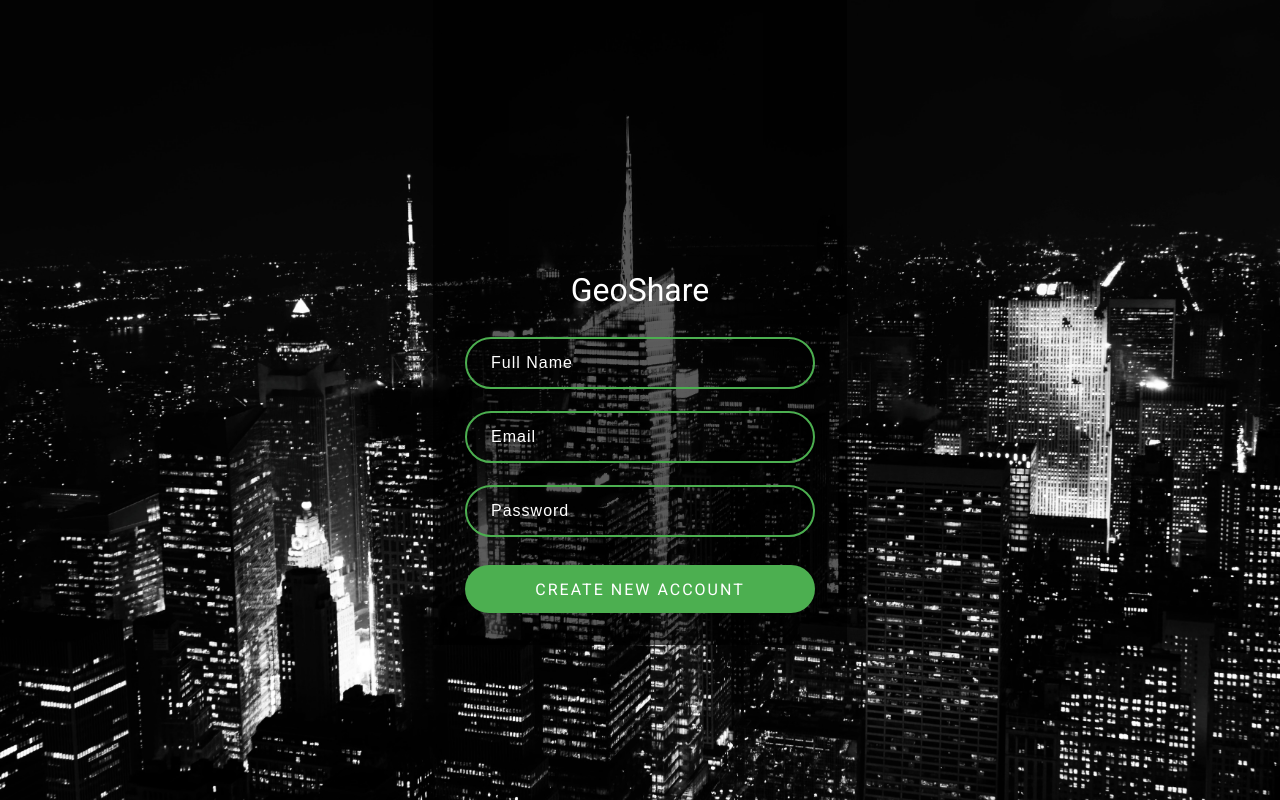
After one commit to STUDIO-apps/GeoShare, a PHP site: page /auth/action.html?mode=signup in a window 1280 px wide. The commit adds this page. Run offline with PHP 8.4, Linux system fonts and the light colour scheme; some libraries are stand-ins or nearby versions.

Commit message:
Added signup and reset password forms

```diff
--- /dev/null
+++ b/auth/action.html
@@ -0,0 +1,149 @@
+<!DOCTYPE html>
+<html>
+<head>
+  <meta charset="utf-8">
+  <title>Login - GeoShare</title>
+
+  <link rel="stylesheet" type="text/css" href="../theme.css" />
+  <link rel="stylesheet" type="text/css" href="login.css" />
+
+  <link href="https://fonts.googleapis.com/css?family=Roboto" rel="stylesheet" />
+
+  <script src="https://apis.google.com/js/platform.js" async defer></script>
+  <script src="https://ajax.googleapis.com/ajax/libs/angularjs/1.4.8/angular.min.js"></script>
+
+  <script type="text/javascript" src="action.js"></script>
+
+  <link rel="icon" type="image/x-icon" href="../img/favicon.ico" />
+</head>
+
+<script src="https://www.gstatic.com/firebasejs/4.5.0/firebase.js"></script>
+<script src="https://www.gstatic.com/firebasejs/4.5.0/firebase-app.js"></script>
+<script src="https://www.gstatic.com/firebasejs/4.5.0/firebase-auth.js"></script>
+
+<script>
+  // Initialize Firebase
+  var config = {
+    apiKey: "AIzaSyA5_zLFEivVC-ETuNAe-1rRfc0Jj6z01Dk",
+    authDomain: "modular-decoder-118720.firebaseapp.com",
+    databaseURL: "https://modular-decoder-118720.firebaseio.com",
+    projectId: "modular-decoder-118720",
+    storageBucket: "modular-decoder-118720.appspot.com",
+    messagingSenderId: "594909480502"
+  };
+  firebase.initializeApp(config);
+
+  /*
+  function signIn(form) {
+    var email = form.email.value;
+    var password = form.password.value;
+    firebase.auth().signInWithEmailAndPassword(email, password).catch(function(error) {
+      console.log(error.message);
+    });
+  }
+
+  firebase.auth().onAuthStateChanged(function(user) {
+    if (user) {
+      window.location.replace('../../')
+    }
+  });
+  //*/
+</script>
+
+<body>
+  <div id="content">
+    <main id="wrapper">
+      <h1>GeoShare</h1>
+      <form class="form" id="loginForm" method="" action="#" autocomplete="on">
+        <div id="email">
+          <div class="field">
+            <input id="email" type="email" name="email" placeholder="Email" required>
+          </div>
+        </div>
+        <div id="password">
+          <div class="field">
+            <input id="password" type="password" name="password" placeholder="Password" required>
+          </div>
+        </div>
+        <div id="login">
+          <div class="button login">
+            <input type="submit" name="mode" value="LOGIN">
+          </div>
+        </div>
+      </form>
+
+      <form class="form" id="signupForm" method="" action="#" autocomplete="on">
+        <div id="name">
+          <div class="field">
+            <input id="name" type="text" name="name" placeholder="Full Name" required>
+          </div>
+        </div>
+        <div id="email">
+          <div class="field">
+            <input id="email" type="email" name="email" placeholder="Email" required>
+          </div>
+        </div>
+        <div id="password">
+          <div class="field">
+            <input id="password" type="password" name="password" placeholder="Password" required>
+          </div>
+        </div>
+        <div id="login">
+          <div class="button login">
+            <input type="submit" name="mode" value="CREATE NEW ACCOUNT" class="g-recaptcha" data-sitekey="6Lf0cCkUAAAAAGfWmcyfOL3A0r7Ty7OA7FWkBI6u" data-callback="">
+          </div>
+        </div>
+      </form>
+
+      <form class="form" id="getResetPasswordForm" method="" action="#" autocomplete="on">
+        <div id="email">
+          <div class="field">
+            <input id="email" type="email" name="email" placeholder="Email" required>
+          </div>
+        </div>
+        <div id="login">
+          <div class="button login">
+            <input type="submit" name="mode" value="DONE">
+          </div>
+        </div>
+      </form>
+
+      <form class="form" id="resetPasswordForm" method="" action="#" autocomplete="on">
+        <div id="email">
+          <div class="field">
+            <input id="email" type="email" name="email" placeholder="Email" disabled>
+          </div>
+        </div>
+        <div id="password">
+          <div class="field">
+            <input id="password" type="password" name="password" placeholder="Password" required>
+          </div>
+        </div>
+        <div id="login">
+          <div class="button login">
+            <input type="submit" name="mode" value="RESET PASSWORD">
+          </div>
+        </div>
+      </form>
+
+      <div class="new-account-container" id="new-account">
+        <div class="button new-account">
+          <a href="?mode=signup">
+            <button onclick="">CREATE NEW ACCOUNT</button>
+          </a>
+        </div>
+      </div>
+      <div class="forgot-password-container" id="forgot-password">
+        <div class="button forgot-password">
+          <a href="?mode=resetPassword">
+            <button onclick="">FORGOT PASSWORD?</button>
+          </a>
+        </div>
+      </div>
+    </main>
+  </div>
+
+
+</body>
+
+</html>
--- a/auth/login/action.js
+++ b/auth/action.js
@@ -17,15 +17,23 @@ document.addEventListener('DOMContentLoaded', function() {
   var mode = getParameterByName('mode');
   var signOut = getParameterByName('signedOut');
 
+  var auth = firebase.auth();
+
   switch (mode) {
     case 'resetPassword':
-      handleResetPassword();
+      handleResetPassword(getParameterByName('email'), getParameterByName('password'));
       break;
     case 'recoverEmail':
       handleRecoverEmail();
       break;
     case 'LOGIN':
-      handleSignIn(getParameterByName('email'), getParameterByName('password'));
+      handleSignIn(auth, getParameterByName('oobCode'));
+      break;
+    case 'signin':
+      showSignin();
+      break;
+    case 'signup':
+      showSignup();
       break;
     default:
   }
@@ -37,7 +45,7 @@ document.addEventListener('DOMContentLoaded', function() {
       document.getElementById('forgot-password').style.display = 'none';
       break;
     case 'failed':
-      window.location.replace('../../');
+      window.location.replace('../');
       break;
     default:
 
@@ -45,12 +53,20 @@ document.addEventListener('DOMContentLoaded', function() {
 
   firebase.auth().onAuthStateChanged(function(user) {
     if (user) {
-      window.location.replace('../../')
+      window.location.replace('../')
     }
   });
 }, false);
 
+function showSignin() {
+  document.getElementById('loginForm').style.display = 'block';
+  document.getElementById('new-account').style.display = 'block';
+  document.getElementById('forgot-password').style.display = 'block';
+}
 
+function showSignup() {
+  document.getElementById('signupForm').style.display = 'block';
+}
 
 function handleSignIn(email, password) {
   console.log(email + ' ' + password);
@@ -74,11 +90,15 @@ function getParameterByName(name) {
 function handleResetPassword(auth, actionCode) {
   var accountEmail;
   // Verify the password reset code is valid.
+  if (actionCode == '') {
+    document.getElementById('getResetPasswordForm').style.display = 'block';
+  } else {
     auth.verifyPasswordResetCode(actionCode).then(function(email) {
       var accountEmail = email;
 
       // TODO: Show the reset screen with the user's email and ask the user for
       // the new password.
+      document.getElementById('resetPasswordForm').style.display = 'block';
 
       // Save the new password.
       auth.confirmPasswordReset(actionCode, newPassword).then(function(resp) {
@@ -96,3 +116,5 @@ function handleResetPassword(auth, actionCode) {
       // again.
     });
   }
+
+}
--- a/auth/login/login.css
+++ b/auth/login.css
@@ -1,7 +1,15 @@
-body, main::before {
-  background: url(../../img/contactBackground.jpg) 0 / cover fixed;
+body {
+  background: url(../img/contactBackground.jpg) 0 / cover fixed;
   margin: 0;
 }
+
+/*
+FOR BLUR EFFECT
+body, main::before {
+  background: url(../img/contactBackground.jpg) 0 / cover fixed;
+  margin: 0;
+}
+*/
 
 #content {
   height: 100%;
@@ -19,6 +27,8 @@ main {
   padding-bottom: 32px;
 }
 
+/*
+FOR BLUR EFFECT
 main::before {
   content: '';
   position: absolute;
@@ -29,6 +39,7 @@ main::before {
   filter: blur(5px);
   z-index: -1;
 }
+*/
 
 h1 {
   color: white;
@@ -39,6 +50,7 @@ h1 {
 .form {
   width: 100%;
   margin: 0;
+  display: none;
 }
 
 .field {
@@ -107,7 +119,11 @@ h1 {
   transition: all .15s ease-out;
 }
 
-.new-account input {
+.new-account-container {
+  display: none;
+}
+
+.new-account button {
   height: 48px;
   width: 100%;
   margin-top: 6px;
@@ -125,12 +141,16 @@ h1 {
   cursor: pointer;
 }
 
-.new-account input:hover {
+.new-account button:hover {
   color: #4caf50;
   transition: all .15s ease-out;
 }
 
-.forgot-password input {
+.forgot-password-container {
+  display: none;
+}
+
+.forgot-password button {
   height: 48px;
   width: 100%;
   padding: 15px 20px;
@@ -147,7 +167,7 @@ h1 {
   cursor: pointer;
 }
 
-.forgot-password input:hover {
+.forgot-password button:hover {
   color: #4caf50;
   transition: all .15s ease-out;
 }
--- a/index.html
+++ b/index.html
@@ -137,9 +137,9 @@ firebase.auth().onAuthStateChanged(function(user) {
     currentUid = null;
     console.log("No user signed in!");
     if (!customLogout) {
-      window.location.replace('/auth/login/');
+      window.location.replace('/auth/action?mode=signin');
     } else {
-      window.location.replace('/auth/login/index?signedOut=success')
+      window.location.replace('/auth/action?signedOut=success')
     }
   }
 });
@@ -148,7 +148,7 @@ function logout() {
   firebase.auth().signOut().then(function() {
     customLogout = true;
   }).catch(function() {
-    window.location.replace('/auth/login/index?signedOut=failed')
+    window.location.replace('/auth/action?signedOut=failed')
   });
 }
 
```
Also changed, not shown: auth/login/index.html (deleted, +0 -94 lines). Lines whose indentation alone changed are shown as unchanged.
